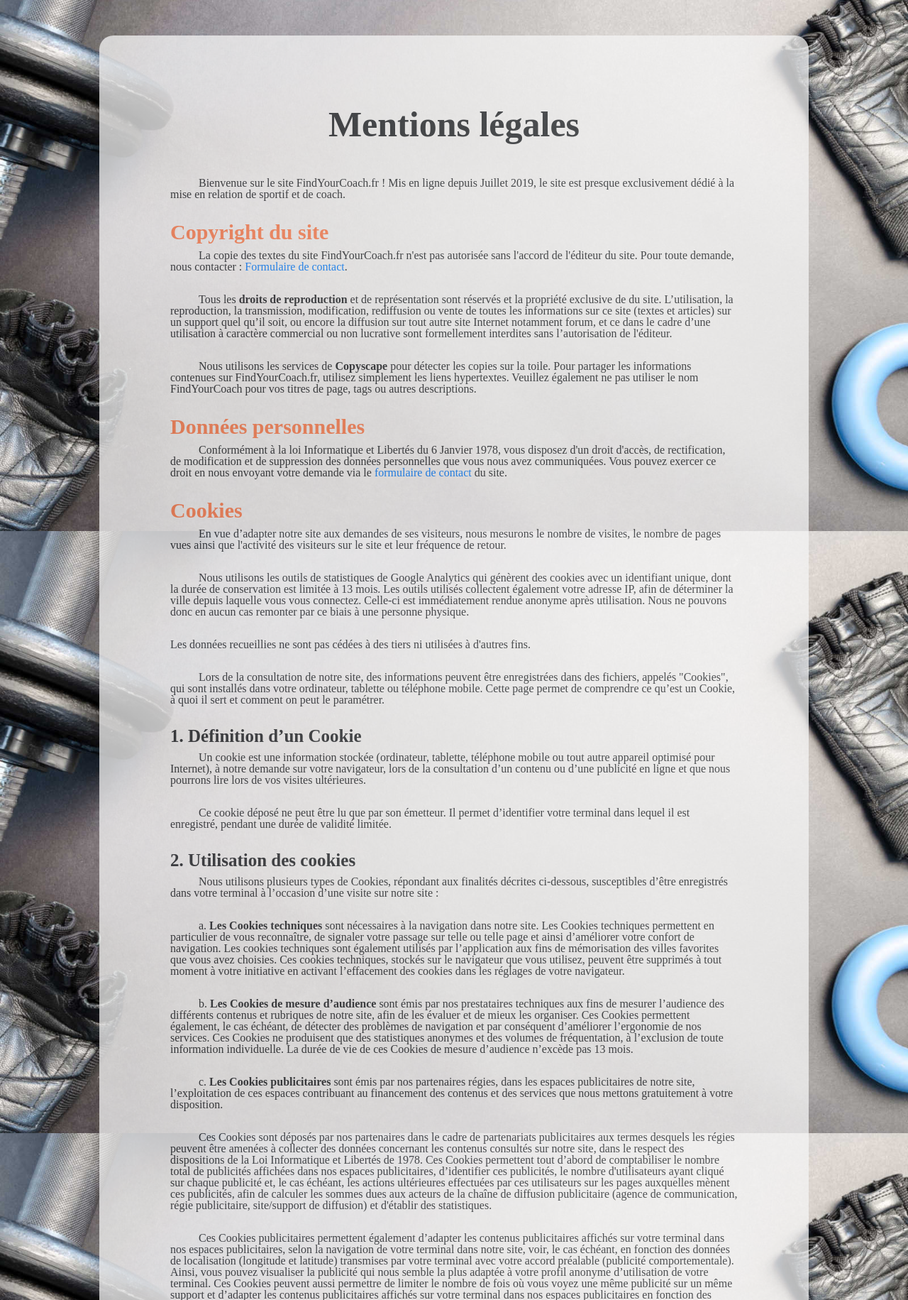
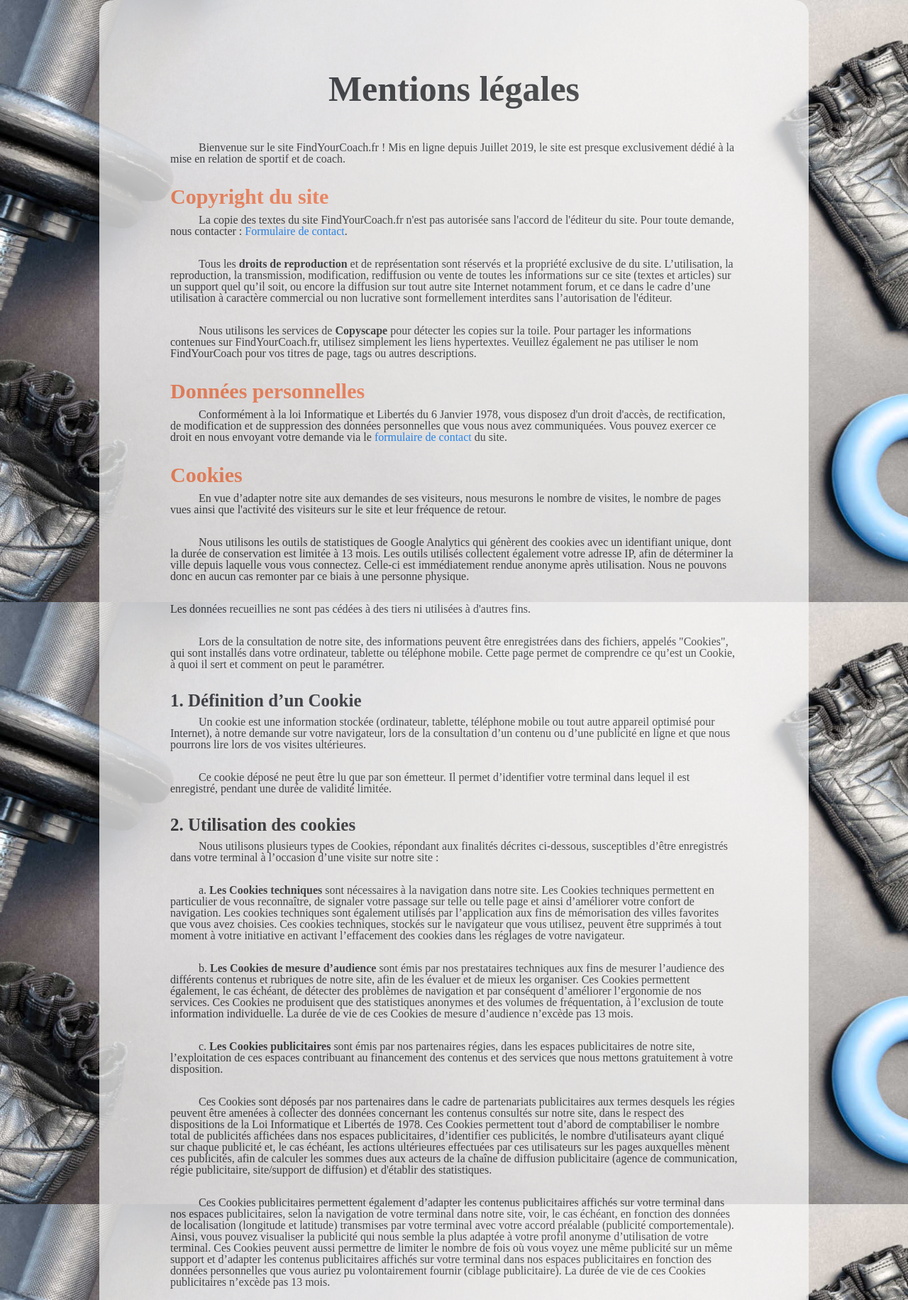
Before and after one commit to sauvalsen/find_your_coach, a Symfony app: template templates/mentions_legales/index.html.twig in a window 1280 px wide. Shown: the part 100-1931 px from the top of the page at 71% size. Run offline with Twig, Linux system fonts and the light colour scheme; the template is opened without the code that fills it, so the values that code supplies are empty; some libraries are stand-ins or nearby versions.

Commit message:
Upload img + Css mentions légales

```diff
--- a/public/asset_front/css/style.css
+++ b/public/asset_front/css/style.css
@@ -129,9 +129,11 @@ ul.nav.navbar {
     opacity: 0.95;
 }
 .formulaire-connexion{
+    font-weight: bold;
     opacity: 0.80;
 }
 .titre-inscription{
+    font-weight: bold;
     padding: 20px 0 10px 20px;
 }
 #inputEmail {
@@ -153,6 +155,69 @@ ul.nav.navbar {
     margin-top: 30px;
     margin-bottom: 0;
 }
+
+/************ Mentions legales *******************/
+
+.fond-mentions-legales{
+    background: no-repeat url("../img/fitness_large.jpg");
+    background-position: center;
+    background-size: cover;
+    background-attachment: fixed;
+}
+
+.mentions-legales {
+    background-color: whitesmoke;
+    max-width: 1000px;
+    margin: auto;
+    padding: 100px;
+    border-radius:20px;
+    opacity: 0.75;
+    text-justify: auto;
+}
+
+.mentions-legales h1 {
+    font-weight: bold;
+    font-size: 50px;
+    text-align: center;
+    margin-bottom: 50px;
+}
+
+.mentions-legales h2 {
+    color: var(--Couleur-principale);
+    font-weight: bold;
+    font-size: 30px;
+    margin-bottom:10px;
+}
+
+.mentions-legales h3, h4{
+    font-weight: bold;
+    font-size: 25px;
+    margin-bottom:10px;
+}
+
+.mentions-legales #article ul{
+    margin:0 0 30px 50px;
+}
+
+.mentions-legales #article ul li{
+    line-height: 2;
+    list-style-position: outside;
+    list-style: square;
+}
+
+.mentions-legales strong{
+    font-weight: bold;
+}
+
+.mentions-legales p{
+    margin-bottom: 30px;
+    text-indent: 5%;
+}
+
+.mentions-legales .no-indent{
+    text-indent: 0;
+}
+
 
 /*footer*/
 
--- a/public/asset_front/css/style_mentions_legales.css
+++ /dev/null
@@ -1,65 +0,0 @@
-body{
-    background: no-repeat url("../img/fitness_large.jpg");
-    background-position: center;
-    background-size: cover;
-    background-attachment: fixed;
-}
-header{
-    margin-bottom: 50px;
-}
-#article {
-    background-color: whitesmoke;
-    max-width: 1000px;
-    margin: auto;
-    padding: 100px;
-    border-radius:20px;
-    opacity: 0.75;
-    text-justify: auto;
-}
-
-h1 {
-    font-weight: bold;
-    font-size: 50px;
-    text-align: center;
-    margin-bottom: 50px;
-}
-
-h2 {
-    color: var(--Couleur-principale);
-    font-weight: bold;
-    font-size: 30px;
-    margin-bottom:10px;
-}
-
-h3, h4{
-    font-weight: bold;
-    font-size: 25px;
-    margin-bottom:10px;
-}
-
-#article ul{
-    margin:0 0 30px 50px;
-}
-
-#article ul li{
-    line-height: 2;
-    list-style-position: outside;
-    list-style: square;
-}
-
-strong{
-    font-weight: bold;
-}
-
-p{
-    margin-bottom: 30px;
-    text-indent: 5%;
-}
-
-.no-indent{
-    text-indent: 0;
-}
-
-footer{
-    margin-top: 50px;
-}
--- a/src/Form/UserType.php
+++ b/src/Form/UserType.php
@@ -43,7 +43,10 @@ class UserType extends AbstractType
             ->add('tel', TelType::class, ['required'   => false])
             ->add('diplome', TextType::class, ['required'   => false])
             ->add('description', TextareaType::class, ['required'   => false])
-            ->add('avatar', FileType::class, ['label' => 'Avatar (PNG,JPG)'], ['data_class' => null, 'required' => false])
+            ->add('avatar', FileType::class, [
+                'label' => 'Avatar (PNG,JPG)',
+                'required' => false,
+            ])
             ->add('sexe', ChoiceType::class, [
                 'choices'  => [
                     'Femme' => 'femme',
--- a/templates/mentions_legales/index.html.twig
+++ b/templates/mentions_legales/index.html.twig
@@ -6,7 +6,7 @@
 {% block body %}
     <!-- Article -->
     <div class="fond-mentions-legales">
-        <div id="article" class="texte boxshadowgrey">
+        <div class="texte mentions-legales">
 
             <h1>Mentions légales</h1>
 
```
Also changed, not shown: src/Controller/UserController.php (+19 -11 lines), src/Entity/User.php (+14 -1 lines), src/Form/EditUserType.php (+9 -3 lines).
